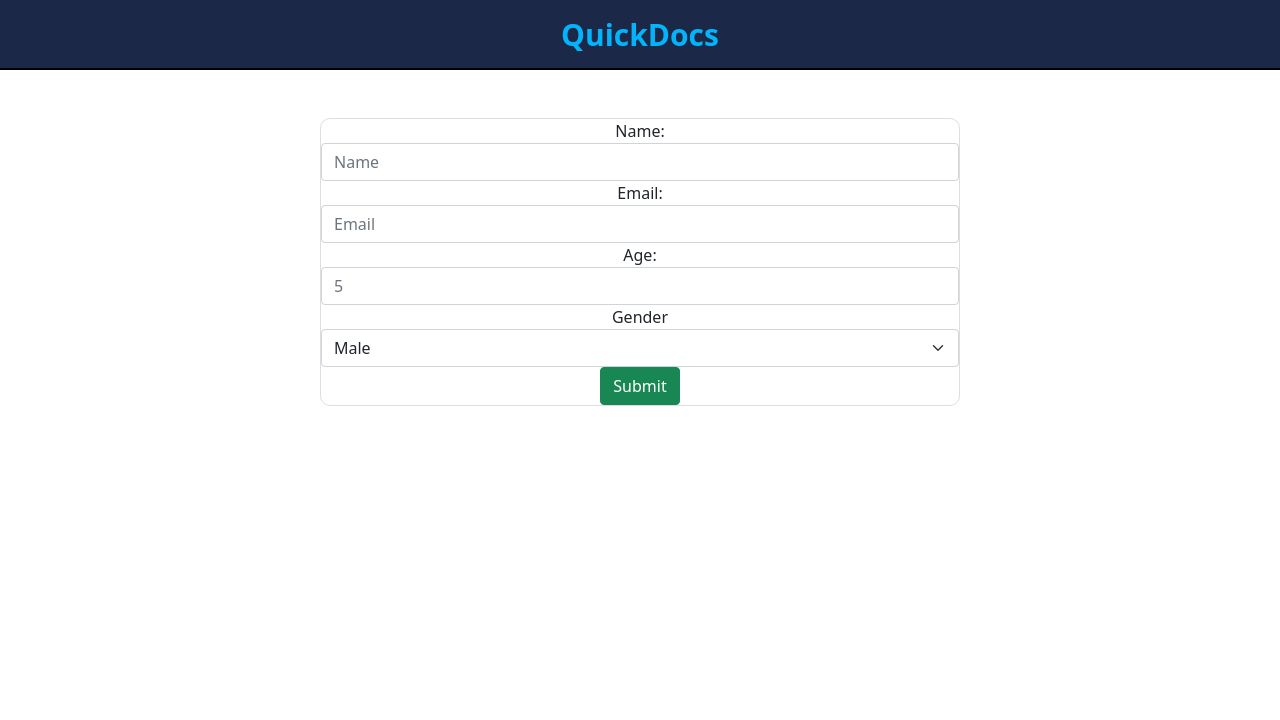
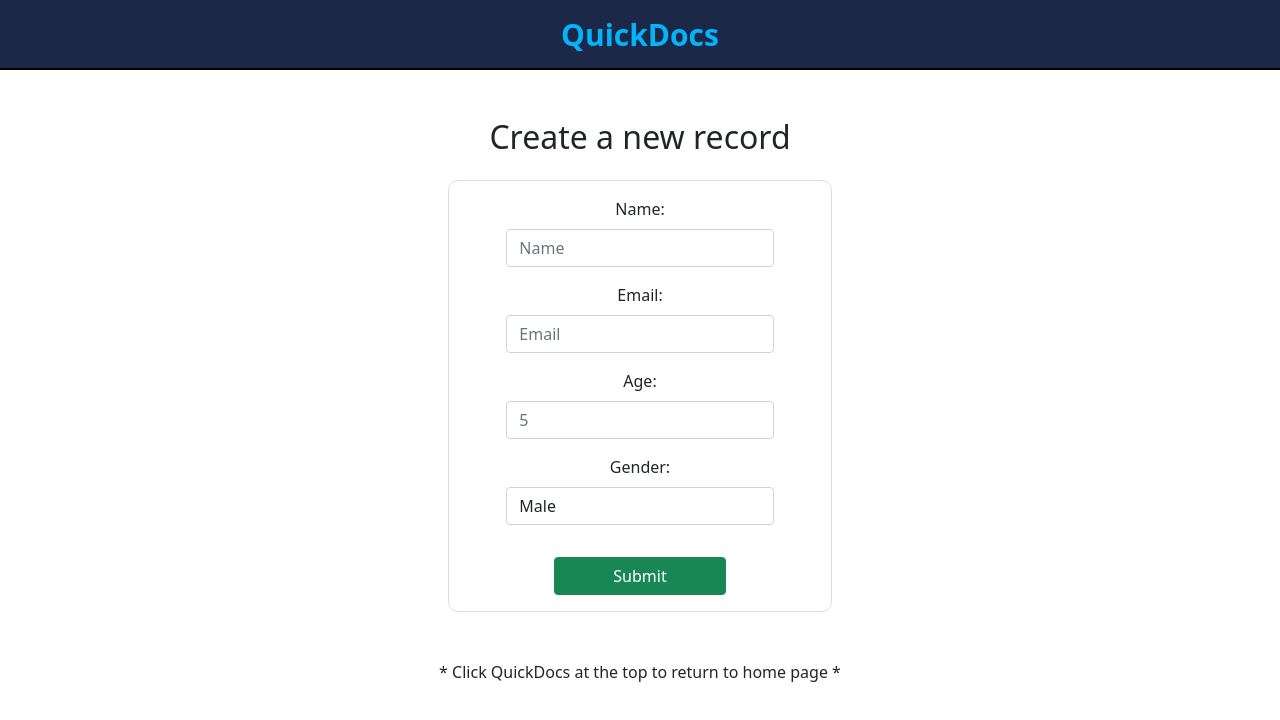
Before and after one commit to rvua/QuickDocs, a React (Create React App) app in the folder client/: page /records/create in a window 1280 px wide. Shown: the top 720 px of the page. Built offline with nearby package versions, Linux system fonts and the light colour scheme.

Commit message:
added a viewRecord component, addedcss, needs delete functionality

```diff
--- a/client/src/App.css
+++ b/client/src/App.css
@@ -71,9 +71,35 @@
   margin: 3em 0;
   border: 1px solid rgba(34,36,38,.15);
   border-radius: 10px;
-  width: 35%;
+  width: 30%;
+}
+
+.createInputs{
+  margin: auto;
+  width: 70%;
 }
 
 .submit{
   width: 45%;
 }
+
+.viewRecordHeader{
+  margin: 3em 0;
+  font-weight: bolder;
+}
+
+.viewRecordContent{
+  border: 1px solid rgba(34,36,38,.15);
+  border-radius: 10px;
+  width: 25%;
+}
+
+.viewRecordContentGrid{
+  border: 1px solid rgba(34,36,38,.15);
+  border-radius: 10px;
+  width: 50%;
+}
+
+.CreateNewHomeLink{
+  text-decoration: none;
+}
--- a/client/src/Components/RecordBox.js
+++ b/client/src/Components/RecordBox.js
@@ -2,6 +2,7 @@ import React from 'react';
 import { Link } from 'react-router-dom';
 
 const RecordBox = ({record}) => {
+
     return (
         <tr>
             <td>{record.name}</td>
--- a/client/src/views/Create.js
+++ b/client/src/views/Create.js
@@ -1,6 +1,6 @@
 import React, {useState} from 'react';
 import axios from 'axios';
-import { useHistory } from 'react-router-dom';
+import { useHistory, Link } from 'react-router-dom';
 
 const Create = (props) => {
     const genderOptions = ["Male", "Female", "Do Not Disclose"]
@@ -36,28 +36,29 @@ const Create = (props) => {
     return(
         <div>
             <div className="content">
-                <form onSubmit={onSubmitHandler} className="create-form mx-auto w-50">
-                    <div className="form-group">
-                        <label htmlFor="name">Name:</label>
-                        <input onChange={onChangeHandler} className="form-control" type="text" name="name" placeholder="Name"/>
+            <h2 className="mx-auto mt-5">Create a new record</h2>
+                <form onSubmit={onSubmitHandler} className="create-form mx-auto mt-4">
+                    <div className="form-group mb-3 mt-3">
+                        <label htmlFor="name" className="mb-2">Name:</label>
+                        <input onChange={onChangeHandler} className="createInputs form-control" type="text" name="name" placeholder="Name"/>
                         <span className="alert-danger">{errors.name && errors.name.message}</span>
                     </div>
 
-                    <div className="form-group">
-                        <label htmlFor="type">Email:</label>
-                        <input onChange={onChangeHandler} className="form-control" type="text" name="email" placeholder="Email"/>
+                    <div className="form-group mb-3 mt-3">
+                        <label htmlFor="type" className="mb-2">Email:</label>
+                        <input onChange={onChangeHandler} className="createInputs form-control" type="text" name="email" placeholder="Email"/>
                         <span className="alert-danger">{errors.email && errors.email.message}</span>
                     </div>
 
-                    <div className="form-group">
-                        <label htmlFor="age">Age:</label>
-                        <input onChange={onChangeHandler} type="number" name="age" className="form-control" min={5} max={130} placeholder="5"/>
+                    <div className="form-group mb-3 mt-3">
+                        <label htmlFor="age" className="mb-2">Age:</label>
+                        <input onChange={onChangeHandler} type="number" name="age" className="createInputs form-control" min={5} max={130} placeholder="5"/>
                         <span className="alert-danger">{errors.age && errors.age.message}</span>
                     </div>
 
-                    <div className="form-group">
-                        <label htmlFor="gender">Gender</label>
-                        <select onChange={onChangeHandler} name="gender" className="form-select">
+                    <div className="form-group mb-3 mt-3">
+                        <label htmlFor="gender" className="mb-2">Gender:</label>
+                        <select onChange={onChangeHandler} name="gender" className="createInputs form-control">
                             {
                                 genderOptions.map((gender, i) => {
                                     return <option key={i} value={gender}>{gender}</option>
@@ -67,8 +68,9 @@ const Create = (props) => {
                         <span className="alert-danger">{errors.gender && errors.gender.message}</span>
                     </div>
 
-                    <input type="submit" className="btn btn-success m"/>
+                    <input type="submit" className="submit btn btn-success mb-3 mt-3"/>
                 </form>
+                <p>* Click QuickDocs at the top to return to home page *</p>
             </div>
         </div>
     )
--- a/client/src/views/Edit.js
+++ b/client/src/views/Edit.js
@@ -50,28 +50,29 @@ const Edit = (props) => {
     return(
         <div>
             <div className="content">
-                <form onSubmit={onSubmitHandler} className="create-form mx-auto">
+                <h2 className="mx-auto mt-5">Edit {form.name}</h2>
+                <form onSubmit={onSubmitHandler} className="create-form mx-auto mt-4">
                     <div className="form-group mb-3 mt-3">
-                        <label htmlFor="name">Name:</label>
-                        <input onChange={onChangeHandler} value={form.name} className="form-control" type="text" name="name" placeholder="Name"/>
+                        <label htmlFor="name" className="mb-2">Name:</label>
+                        <input onChange={onChangeHandler} value={form.name} className="createInputs form-control" type="text" name="name" placeholder="Name"/>
                         <span className="alert-danger">{errors.name && errors.name.message}</span>
                     </div>
 
-                    <div className="form-group mb-3 mt-3">
-                        <label htmlFor="type">Email:</label>
-                        <input onChange={onChangeHandler} value={form.email} className="form-control" type="text" name="email" placeholder="Email"/>
+                    <div className="form-group mb-3 mt-3 ">
+                        <label htmlFor="type" className="mb-2">Email:</label>
+                        <input onChange={onChangeHandler} value={form.email} className="createInputs form-control" type="text" name="email" placeholder="Email"/>
                         <span className="alert-danger">{errors.email && errors.email.message}</span>
                     </div>
 
                     <div className="form-group mb-3 mt-3">
-                        <label htmlFor="age">Age:</label>
-                        <input onChange={onChangeHandler} value={form.age} type="number" name="age" className="form-control" min={5} max={130} placeholder="5"/>
+                        <label htmlFor="age" className="mb-2">Age:</label>
+                        <input onChange={onChangeHandler} value={form.age} type="number" name="age" className="createInputs form-control" min={5} max={130} placeholder="5"/>
                         <span className="alert-danger">{errors.age && errors.age.message}</span>
                     </div>
 
                     <div className="form-group mb-3 mt-3">
-                        <label htmlFor="gender">Gender</label>
-                        <select onChange={onChangeHandler} value={form.gender} name="gender" className="form-select">
+                        <label htmlFor="gender" className="mb-2">Gender:</label>
+                        <select onChange={onChangeHandler} value={form.gender} name="gender" className="createInputs form-control">
                             {
                                 genderOptions.map((gender, i) => {
                                     return <option key={i} value={gender}>{gender}</option>
@@ -83,6 +84,7 @@ const Edit = (props) => {
 
                     <input type="submit" className="submit btn btn-success mb-3 mt-3"/>
                 </form>
+                <p>* Click QuickDocs at the top to return to home page *</p>
             </div>
         </div>
     )
--- a/client/src/views/Main.js
+++ b/client/src/views/Main.js
@@ -1,5 +1,6 @@
 import React, { useState, useEffect } from 'react';
 import axios from 'axios';
+import { Link } from 'react-router-dom';
 import RecordBox from '../Components/RecordBox';
 
 const Main = () => {
@@ -16,7 +17,7 @@ const Main = () => {
 
     return(
         <div className="table-responsive">
-            <table className="table">
+            <table className="table table-hover">
                 <thead>
                     <tr>
                         <th>Name</th>
@@ -30,6 +31,9 @@ const Main = () => {
                     {records.map((item, i) => (
                         <RecordBox key={i} record={item}/>
                     ))}
+                    <tr>
+                        <td><Link to={"/records/create"} className="CreateNewHomeLink">Create New Record</Link></td>
+                    </tr>
                 </tbody>
             </table>
         </div>
--- a/client/src/views/ViewRecord.js
+++ b/client/src/views/ViewRecord.js
@@ -1,9 +1,52 @@
-import React from 'react';
+import React, {useState, useEffect} from 'react';
+import axios from 'axios';
+import {useParams, Link} from 'react-router-dom';
 
 const ViewRecord = (props) => {
+    const[records, setRecords] = useState([]);
+
+    const {_id} = useParams();
+
+    useEffect(() => {
+        axios.get(`http://localhost:8000/api/records/${_id}`)
+            .then(res=>{
+                console.log(res.data);
+                setRecords(res.data.results)
+            })
+            .catch(err=>console.log(err))
+    }, [_id])
+
     return(
         <div>
-            View A Record
+            <div className="viewRecordHeader mx-auto mb-2">
+                <h2 className="">You are viewing {records.name}'s record</h2>
+            </div>
+
+            <div className="table-responsive">
+                <table className="table table-hover">
+                    <thead>
+                        <tr>
+                            <th>Name</th>
+                            <th>Email</th>
+                            <th>Age</th>
+                            <th>Gender</th>
+                            <th>Back to Homepage</th>
+                        </tr>
+                    </thead>
+                    <tbody>
+                        <tr>
+                            <td>{records.name}</td>
+                            <td>{records.email}</td>
+                            <td>{records.age}</td>
+                            <td>{records.gender}</td>
+                            <td>
+                                <Link to={"/"} className="action-link">Home</Link> |
+                                <Link to={`/records/${records._id}/edit`} className="action-link"> Edit</Link>
+                            </td>
+                        </tr>
+                    </tbody>
+                </table>
+            </div>
         </div>
     )
 }
```
